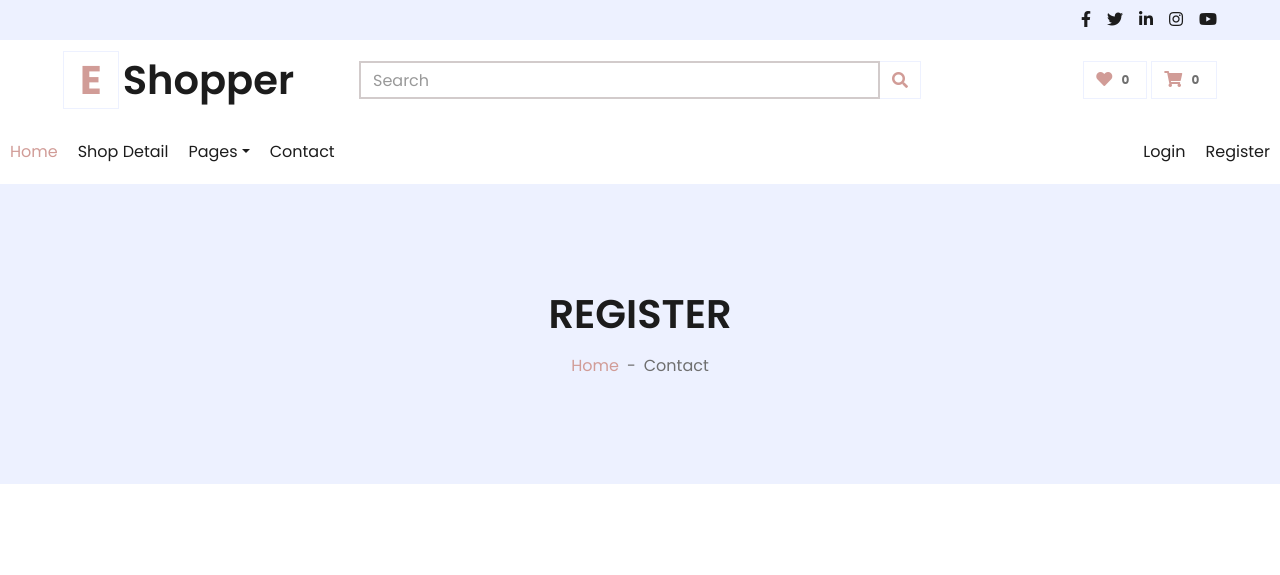
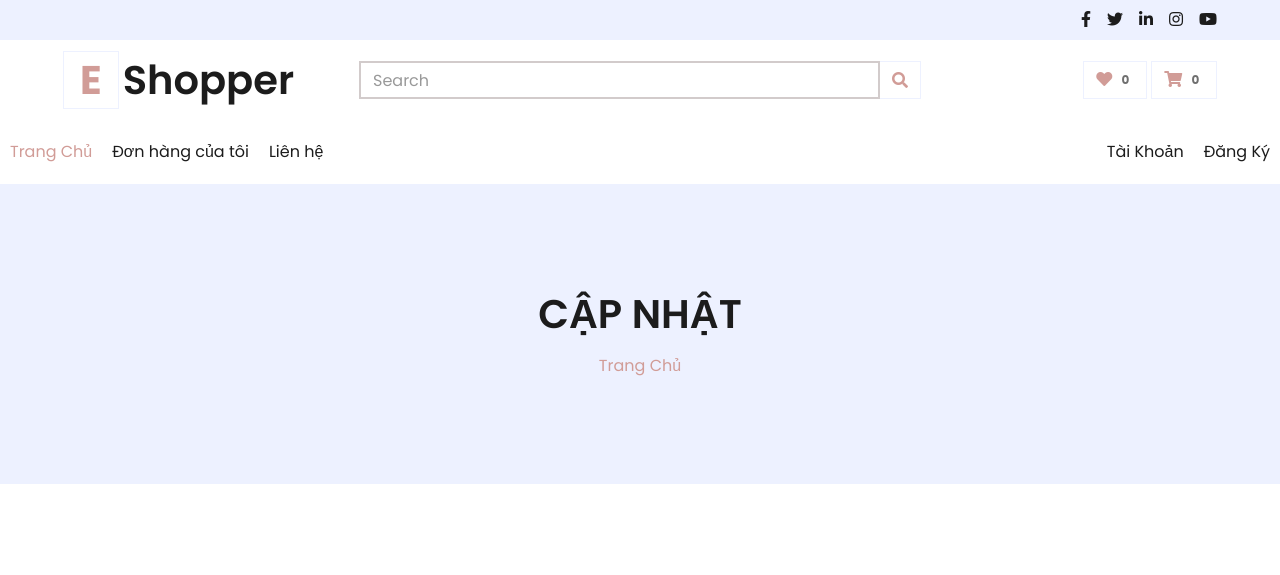
Before and after one commit to tunght2302/DUAN1, a PHP site: page /index.php?act=cap_nhat in a window 1280 px wide. Shown: the top 575 px of the page. Run offline with PHP 8.4, Linux system fonts and the light colour scheme; data that the repository does not hold is empty; some libraries are stand-ins or nearby versions.

Commit message:
change language

```diff
--- a/WEBTHETHAO/view/box_left.php
+++ b/WEBTHETHAO/view/box_left.php
@@ -70,7 +70,7 @@
     <!-- Color End -->
 
     <!-- Size Start -->
-    <div class="mb-5">
+    <!-- <div class="mb-5">
         <h5 class="font-weight-semi-bold mb-4">Filter by size</h5>
         <form>
             <div class="custom-control custom-checkbox d-flex align-items-center justify-content-between mb-3">
@@ -104,6 +104,6 @@
                 <span class="badge border font-weight-normal">168</span>
             </div>
         </form>
-    </div>
+    </div> -->
     <!-- Size End -->
 </div>
--- a/WEBTHETHAO/view/chi_tiet_sanpham.php
+++ b/WEBTHETHAO/view/chi_tiet_sanpham.php
@@ -70,9 +70,9 @@
                 </div>
                 <small class="pt-1">(Đánh giá)</small>
             </div>
-            <h3 class="font-weight-semi-bold mb-4">$<?= $don_gia ?></h3>
+            <h3 class="font-weight-semi-bold mb-4"><?= $don_gia ?> VNĐ</h3>
             <p class="mb-4"><?= $mo_ta ?></p>
-            <div class="d-flex mb-3">
+            <!-- <div class="d-flex mb-3">
                 <p class="text-dark font-weight-medium mb-0 mr-3">Sizes:</p>
                 <form>
                     <div class="custom-control custom-radio custom-control-inline">
@@ -121,7 +121,7 @@
                         <label class="custom-control-label" for="color-5">Green</label>
                     </div>
                 </form>
-            </div>
+            </div> -->
             <?php
             echo '
             <form action="index.php?act=addtocart" method="POST">
--- a/WEBTHETHAO/view/header.php
+++ b/WEBTHETHAO/view/header.php
@@ -61,7 +61,7 @@ $dsdm = loadall_cat();
         </div>
         <div class="row align-items-center py-3 px-xl-5">
             <div class="col-lg-3 d-none d-lg-block">
-                <a href="" class="text-decoration-none">
+                <a href="index.php" class="text-decoration-none">
                     <h1 class="m-0 display-5 font-weight-semi-bold"><span class="text-primary font-weight-bold border px-3 mr-1">E</span>Shopper</h1>
                 </a>
             </div>
--- a/WEBTHETHAO/view/tai_khoan/cap_nhat.php
+++ b/WEBTHETHAO/view/tai_khoan/cap_nhat.php
@@ -7,32 +7,28 @@
                     </button>
                     <div class="collapse navbar-collapse justify-content-between" id="navbarCollapse">
                         <div class="navbar-nav mr-auto py-0">
-                            <a href="index.php" class="nav-item nav-link active">Home</a>
+                        <div class="navbar-nav mr-auto py-0">
+                            <a href="index.php" class="nav-item nav-link active">Trang Chủ</a>
 
-                            <a href="" class="nav-item nav-link">Shop Detail</a>
-                            <div class="nav-item dropdown">
-                                <a href="#" class="nav-link dropdown-toggle" data-toggle="dropdown">Pages</a>
-                                <div class="dropdown-menu rounded-0 m-0">
-                                    <a href="" class="dropdown-item">Shopping Cart</a>
-                                    <a href="" class="dropdown-item">Checkout</a>
-                                </div>
-                            </div>
-                            <a href="" class="nav-item nav-link">Contact</a>
+                            <a href="index.php?act=mybill" class="nav-item nav-link">Đơn hàng của tôi</a>
+
+                            <a href="" class="nav-item nav-link">Liên hệ</a>
+                        </div>
                         </div>
                         <div class="navbar-nav ml-auto py-0">
-                            <a href="index.php?act=dangnhap" class="nav-item nav-link">Login</a>
-                            <a href="" class="nav-item nav-link">Register</a>
+                            <a href="index.php?act=dangnhap" class="nav-item nav-link">Tài Khoản</a>
+                            <a href="" class="nav-item nav-link">Đăng Ký</a>
                         </div>
                     </div>
                 </nav>
 <!-- Page Header Start -->
 <div class="container-fluid bg-secondary mb-5">
     <div class="d-flex flex-column align-items-center justify-content-center" style="min-height: 300px">
-        <h1 class="font-weight-semi-bold text-uppercase mb-3">REGISTER</h1>
+        <h1 class="font-weight-semi-bold text-uppercase mb-3">Cập Nhật</h1>
         <div class="d-inline-flex">
-            <p class="m-0"><a href="index.php">Home</a></p>
-            <p class="m-0 px-2">-</p>
-            <p class="m-0">Contact</p>
+            <p class="m-0"><a href="index.php">Trang Chủ</a></p>
+            <!-- <p class="m-0 px-2">-</p>
+            <p class="m-0">Contact</p> -->
         </div>
     </div>
 </div>
```
Also changed, not shown: WEBTHETHAO/view/home.php (+13 -13 lines), WEBTHETHAO/view/tai_khoan/dang_ky.php (+5 -5 lines), WEBTHETHAO/view/tai_khoan/dang_nhap.php (+4 -4 lines), WEBTHETHAO/view/tai_khoan/quen_matkhau.php (+12 -16 lines).
